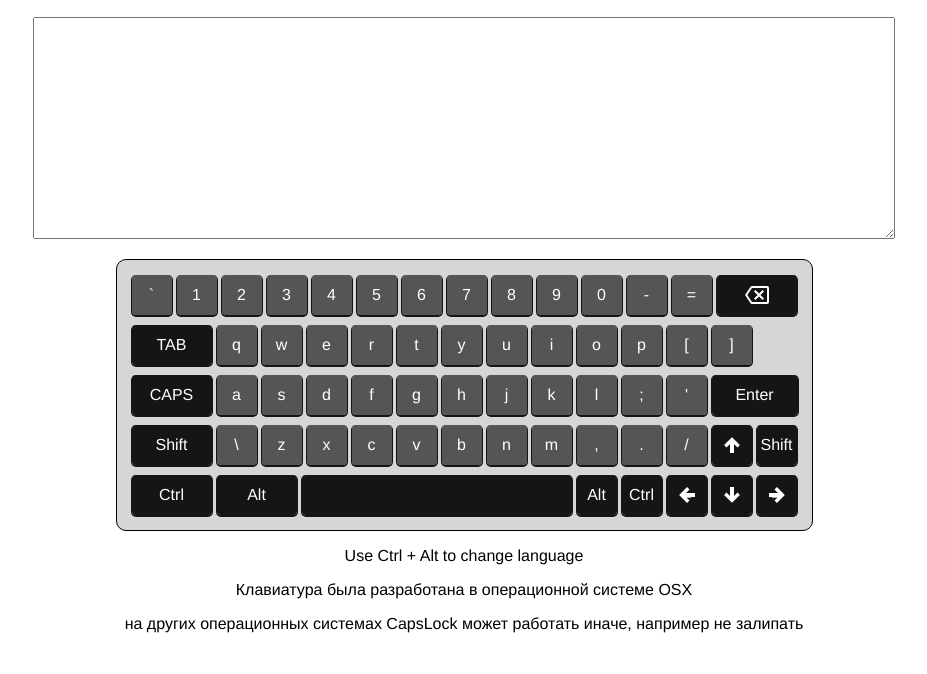
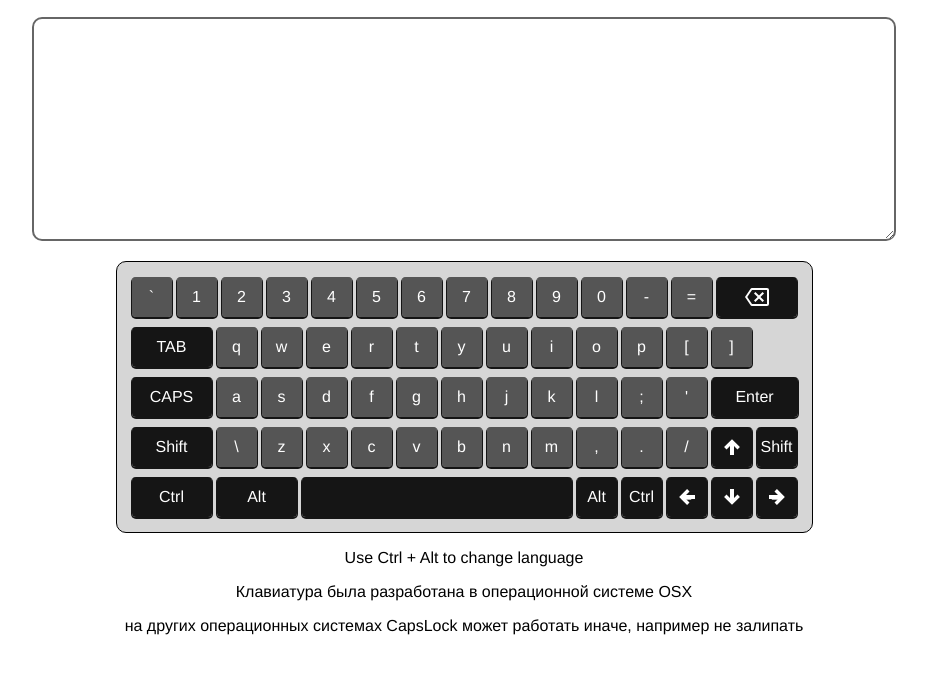
Before and after one commit to a-selyugin/virtual-keyboard, a website built with webpack: page src/index.html in a window 1280 px wide. Shown: the part 50-724 px from the top of the page, without its empty margins (176-1103 px from the left). Built offline with nearby package versions, Linux system fonts and the light colour scheme.

Commit message:
refactor: remove textarea focus style

```diff
--- a/src/assets/styles/style.scss
+++ b/src/assets/styles/style.scss
@@ -37,6 +37,16 @@
     font-family: $font-main;
     font-size: 24px;
     font-weight: 400;
+    border-radius: 10px;
+    border: 2px solid $main-key-background;
+    outline: none;
+    -webkit-box-shadow: none;
+    -moz-box-shadow: none;
+    box-shadow: none;
+}
+
+textarea:focus {
+    outline: none !important;
 }
 
 .main__legend {
```
